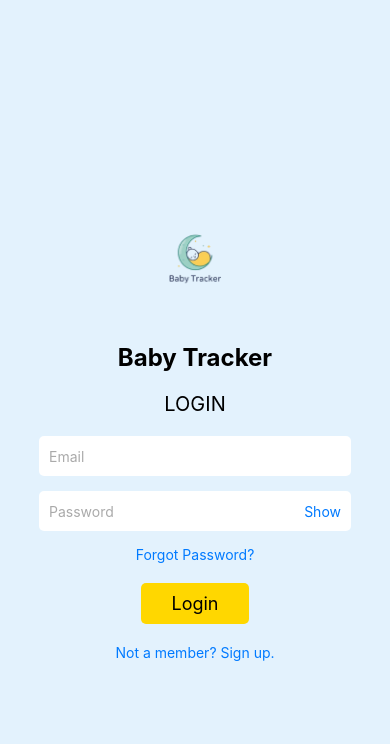
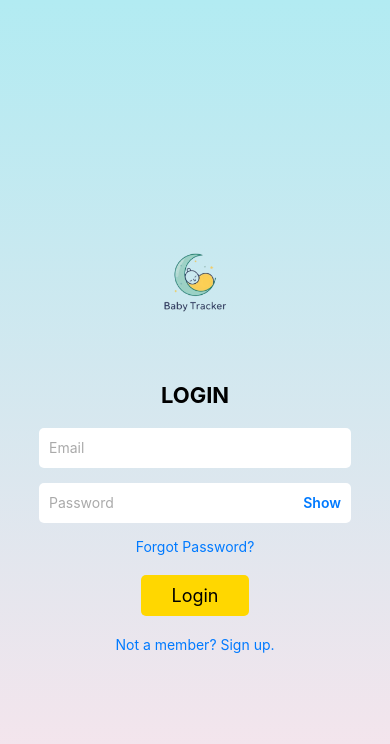
Before and after one commit to ama0917/CSCE-4901.501-Baby-Tracker, a React Native app: screen /Login in a window 390 px wide. Shown: the top 744 px of the page. Built offline with nearby package versions, Linux system fonts and the light colour scheme.

Commit message:
restyled login and sign-up screens with gradient background and logo

```diff
--- a/screens/LoginScreen.js
+++ b/screens/LoginScreen.js
@@ -1,6 +1,7 @@
 import React, { useState } from 'react';
-import { View, Text, TextInput, TouchableOpacity, StyleSheet, Image } from 'react-native';
+import { Text, TextInput, TouchableOpacity, StyleSheet, Image } from 'react-native';
 import { useNavigation } from '@react-navigation/native';
+import { LinearGradient } from 'expo-linear-gradient';
 
 export default function LoginScreen() {
   const navigation = useNavigation();
@@ -8,14 +9,10 @@ export default function LoginScreen() {
   const [password, setPassword] = useState('');
   const [showPassword, setShowPassword] = useState(false);
 
+  return (
+    <LinearGradient colors={['#B2EBF2', '#FCE4EC']} style={styles.container}>
+      <Image source={require('../assets/logo.png')} style={styles.logoImage} />
 
-
-  return (
-
-      <View style={styles.container}>
-        <Image source={require('../assets/logo.png')}
-          style={styles.logoImage} />
-        <Text style={styles.logo}>Baby Tracker</Text>
       <Text style={styles.title}>LOGIN</Text>
 
       <TextInput
@@ -23,34 +20,34 @@ export default function LoginScreen() {
         placeholder="Email"
         placeholderTextColor="#aaa"
         value={email}
-          onChangeText={setEmail} />
-        <View style={styles.passwordContainer}>
+        onChangeText={setEmail}
+      />
+      <TouchableOpacity style={styles.passwordContainer}>
         <TextInput
           style={styles.passwordInput}
           placeholder="Password"
           placeholderTextColor="#aaa"
           value={password}
           onChangeText={setPassword}
-            secureTextEntry={!showPassword} />
-          <TouchableOpacity onPress={() => setShowPassword(!showPassword)}>
-            <Text style={styles.showText}>{showPassword ? "Hide" : "Show"}</Text>
+          secureTextEntry={!showPassword}
+        />
+        <Text style={styles.showText} onPress={() => setShowPassword(!showPassword)}>
+          {showPassword ? 'Hide' : 'Show'}
+        </Text>
       </TouchableOpacity>
-        </View>
 
       <TouchableOpacity>
         <Text style={styles.forgotText}>Forgot Password?</Text>
       </TouchableOpacity>
 
-        {/*temporary navigation to home after selecting login */}
-        <TouchableOpacity style={styles.loginButton}
-          onPress={() => navigation.navigate('Home')}>
+      <TouchableOpacity style={styles.loginButton} onPress={() => navigation.navigate('Home')}>
         <Text style={styles.loginText}>Login</Text>
       </TouchableOpacity>
 
       <TouchableOpacity onPress={() => navigation.navigate('SignUp')}>
         <Text style={styles.signupText}>Not a member? Sign up.</Text>
       </TouchableOpacity>
-      </View>
+    </LinearGradient>
   );
 }
 
@@ -59,15 +56,16 @@ const styles = StyleSheet.create({
     flex: 1,
     justifyContent: 'center',
     alignItems: 'center',
-    backgroundColor: '#E3F2FD',
   },
-  logo: {
-    fontSize: 24,
-    fontWeight: 'bold',
-    marginBottom: 20,
+  logoImage: {
+    width: 180,
+    height: 180,
+    resizeMode: 'contain',
+    marginBottom: 10,
   },
   title: {
-    fontSize: 20,
+    fontSize: 22,
+    fontWeight: 'bold',
     marginBottom: 20,
   },
   input: {
@@ -85,15 +83,15 @@ const styles = StyleSheet.create({
     backgroundColor: 'white',
     borderRadius: 5,
     marginBottom: 15,
+    paddingHorizontal: 10,
   },
   passwordInput: {
     flex: 1,
     height: 40,
-    paddingHorizontal: 10,
   },
   showText: {
-    paddingHorizontal: 10,
     color: '#007AFF',
+    fontWeight: '600',
   },
   forgotText: {
     color: '#007AFF',
@@ -112,11 +110,4 @@ const styles = StyleSheet.create({
     marginTop: 20,
     color: '#007AFF',
   },
-  logoImage: {
-    width: 150,
-    height: 150,
-    resizeMode: 'contain',
-    marginBottom: 10,
-  },
-
 });
--- a/screens/SignUpScreen.js
+++ b/screens/SignUpScreen.js
@@ -1,6 +1,7 @@
 import React, { useState } from 'react';
-import { View, Text, TextInput, TouchableOpacity, StyleSheet } from 'react-native';
+import { Text, TextInput, TouchableOpacity, StyleSheet, Image } from 'react-native';
 import { useNavigation } from '@react-navigation/native';
+import { LinearGradient } from 'expo-linear-gradient';
 
 export default function SignUpScreen() {
   const navigation = useNavigation();
@@ -10,8 +11,8 @@ export default function SignUpScreen() {
   const [showPassword, setShowPassword] = useState(false);
 
   return (
-    <View style={styles.container}>
-      <Text style={styles.logo}>Baby Tracker</Text>
+    <LinearGradient colors={['#B2EBF2', '#FCE4EC']} style={styles.container}>
+      <Image source={require('../assets/logo.png')} style={styles.logoImage} />
       <Text style={styles.title}>SIGN UP</Text>
 
       <TextInput
@@ -21,7 +22,7 @@ export default function SignUpScreen() {
         value={email}
         onChangeText={setEmail}
       />
-      <View style={styles.passwordContainer}>
+      <TouchableOpacity style={styles.passwordContainer}>
         <TextInput
           style={styles.passwordInput}
           placeholder="Enter Password"
@@ -30,10 +31,10 @@ export default function SignUpScreen() {
           onChangeText={setPassword}
           secureTextEntry={!showPassword}
         />
-        <TouchableOpacity onPress={() => setShowPassword(!showPassword)}>
-          <Text style={styles.showText}>{showPassword ? "Hide" : "Show"}</Text>
-        </TouchableOpacity>
-      </View>
+        <Text style={styles.showText} onPress={() => setShowPassword(!showPassword)}>
+          {showPassword ? 'Hide' : 'Show'}
+        </Text>
+      </TouchableOpacity>
 
       <TextInput
         style={styles.input}
@@ -51,25 +52,25 @@ export default function SignUpScreen() {
       <TouchableOpacity onPress={() => navigation.navigate('Login')}>
         <Text style={styles.loginText}>Already have an account? Login.</Text>
       </TouchableOpacity>
-    </View>
+    </LinearGradient>
   );
 }
 
-// ✅ Define the missing styles properly
 const styles = StyleSheet.create({
   container: {
     flex: 1,
     justifyContent: 'center',
     alignItems: 'center',
-    backgroundColor: '#E3F2FD',
   },
-  logo: {
-    fontSize: 24,
-    fontWeight: 'bold',
-    marginBottom: 20,
+  logoImage: {
+    width: 180,
+    height: 180,
+    resizeMode: 'contain',
+    marginBottom: 10,
   },
   title: {
-    fontSize: 20,
+    fontSize: 22,
+    fontWeight: 'bold',
     marginBottom: 20,
   },
   input: {
@@ -87,15 +88,15 @@ const styles = StyleSheet.create({
     backgroundColor: 'white',
     borderRadius: 5,
     marginBottom: 15,
+    paddingHorizontal: 10,
   },
   passwordInput: {
     flex: 1,
     height: 40,
-    paddingHorizontal: 10,
   },
   showText: {
-    paddingHorizontal: 10,
     color: '#007AFF',
+    fontWeight: '600',
   },
   signupButton: {
     backgroundColor: '#FFD700',
```
Lines whose indentation alone changed are shown as unchanged.
